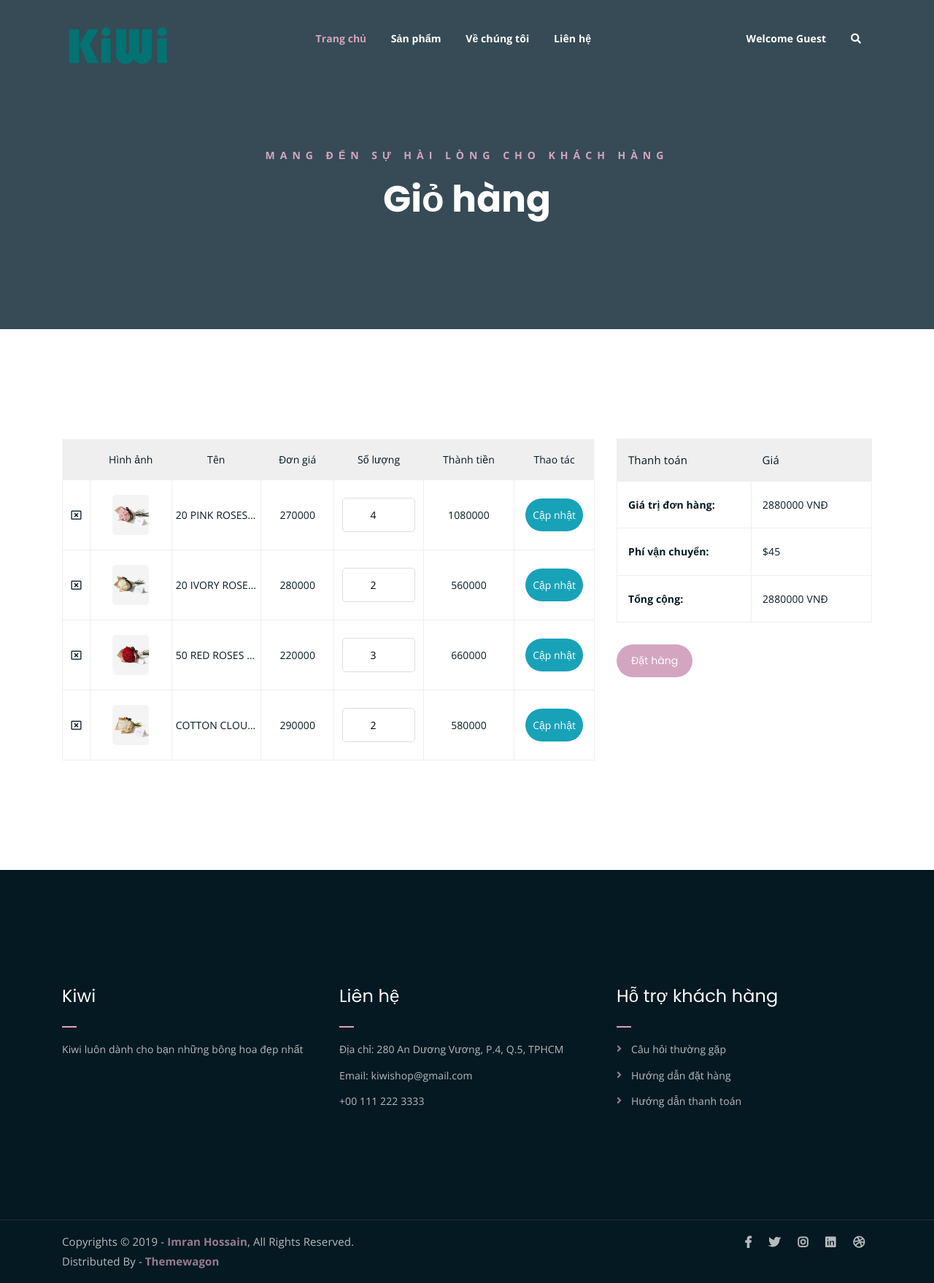
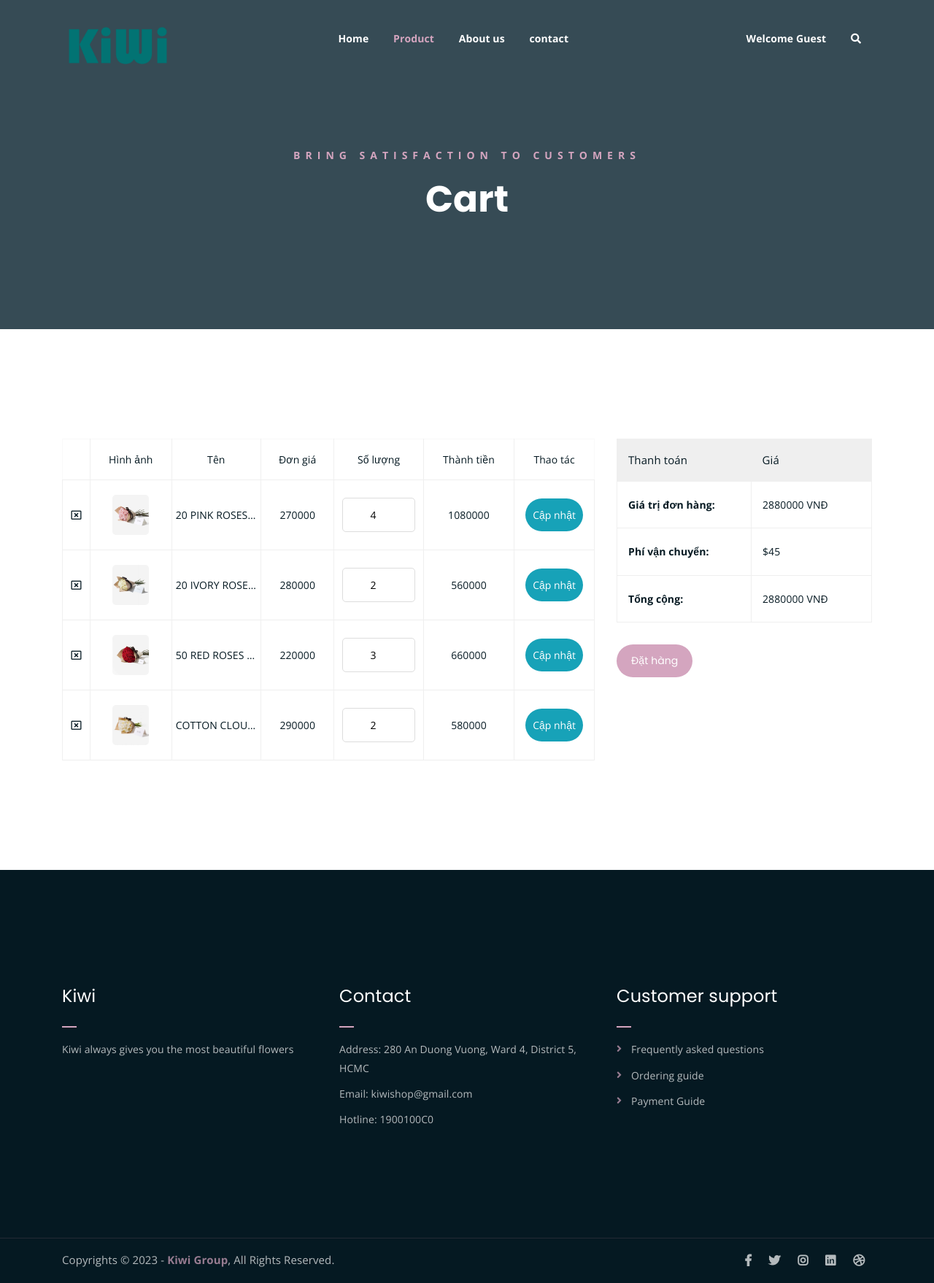
Before and after one commit to Sherlockian1212/kiwi-flowershop, a PHP site: page /cart.php in a window 1280 px wide. Shown: the whole page at 73% size. Run offline with PHP 8.4, Linux system fonts and the light colour scheme; data comes from the database, SQL or seed files in the repository.

Commit message:
update cart

```diff
--- a/cart.php
+++ b/cart.php
@@ -6,6 +6,7 @@ session_start();
 ?>
 <!DOCTYPE html>
 <html lang="en">
+
 <head>
 	<meta charset="UTF-8">
 	<meta http-equiv="X-UA-Compatible" content="IE=edge">
@@ -38,22 +39,25 @@ session_start();
 	<link rel="stylesheet" href="assets/css/responsive.css">
 
 	<style>
-		.btn-rounded{
+		.btn-rounded {
 			border: none;
 			border-radius: 5px;
 			padding: 10px;
 		}
+
 		td {
 			max-width: 100px;
 			overflow: hidden;
 			text-overflow: ellipsis;
 			white-space: nowrap;
 		}
-		.cart-table-wrap tbody tr td{
+
+		.cart-table-wrap tbody tr td {
 			padding: 20px 5px;
 		}
 	</style>
 </head>
+
 <body>
 
 	<!--PreLoader-->
@@ -81,25 +85,20 @@ session_start();
 						<!-- menu start -->
 						<nav class="main-menu">
 							<ul>
-								<li class="current-list-item"><a href="index.php">Trang chủ</a>
+								<li><a href="index.php">Home</a>
 								</li>
-								<li><a href="shop.php">Sản phẩm</a>
-									<ul class="sub-menu">
-										<li><a href="shop.php">Tất cả sản phẩm</a></li>
-										<li><a href="cart.html">Giỏ hàng</a></li>
-										<li><a href="user_area/checkout.php">Đặt hàng</a></li>
-									</ul>
+								<li class="current-list-item"><a href="shop.php">Product</a>
 								</li>
-								<li><a href="about.php">Về chúng tôi</a>
+								<li><a href="about.php">About us</a>
 								</li>
-								<li><a href="contact.php">Liên hệ</a></li>
+								<li><a href="contact.php">contact</a></li>
 								<li>
 									<div class="header-icons">
 										<?php
-										if(!isset($_SESSION['username'])){
+										if (!isset($_SESSION['username'])) {
 											echo "<a href='./user_area/user_login.php'>Welcome Guest</a>";
-										}else{
-											echo "<a href='./user_area/profile.php'>Welcome ".$_SESSION['username']."</a>";
+										} else {
+											echo "<a href='./user_area/profile.php'>Welcome " . $_SESSION['username'] . "</a>";
 										}
 										?>
 										<a class="mobile-hide search-bar-icon" href="#"><i class="fas
@@ -125,13 +124,13 @@ session_start();
 			<div class="row">
 				<div class="col-lg-12">
 					<span class="close-btn"><i class="fas fa-window-close"></i></span>
-					<form class="search-bar" action="search_product.php" method="get">
+					<div class="search-bar">
 						<div class="search-bar-tablecell">
-							<h3>Search For:</h3>
-							<input type="search" placeholder="Keywords" name="search_data">
-							<button name="search_data_product" value="Search" type="submit">Search<i class="fas fa-search"></i></button>
+							<h3>What do you want to search?</h3>
+							<input type="text" placeholder="Key">
+							<button type="submit">Search<i class="fas fa-search"></i></button>
 						</div>
-					</form>
+					</div>
 				</div>
 			</div>
 		</div>
@@ -145,8 +144,8 @@ session_start();
 			<div class="row">
 				<div class="col-lg-8 offset-lg-2 text-center">
 					<div class="breadcrumb-text">
-						<p>Mang đến sự hài lòng cho khách hàng</p>
-						<h1>Giỏ hàng</h1>
+						<p>Bring satisfaction to customers</p>
+						<h1>Cart</h1>
 					</div>
 				</div>
 			</div>
@@ -162,15 +161,7 @@ session_start();
 					<div class="cart-table-wrap">
 						<table class="cart-table">
 							<thead class="cart-table-head">
-								<tr class="table-head-row">
-									<th class="product-remove"></th>
-									<th class="product-image">Hình ảnh</th>
-									<th class="product-name">Tên</th>
-									<th class="product-price">Đơn giá</th>
-									<th class="product-quantity">Số lượng</th>
-									<th class="product-total">Thành tiền</th>
-									<th class="product-total">Thao tác</th>
-								</tr>
+
 							</thead>
 							<tbody>
 								<?php
@@ -235,6 +226,7 @@ session_start();
 		</div>
 	</div>
 	<!-- end cart -->
+
 	<!-- footer -->
 	<div class="footer-area">
 		<div class="container">
@@ -242,26 +234,26 @@ session_start();
 				<div class="col-lg-4 col-md-6">
 					<div class="footer-box about-widget">
 						<h2 class="widget-title">Kiwi</h2>
-						<p>Kiwi luôn dành cho bạn những bông hoa đẹp nhất</p>
+						<p>Kiwi always gives you the most beautiful flowers</p>
 					</div>
 				</div>
 				<div class="col-lg-4 col-md-6">
 					<div class="footer-box get-in-touch">
-						<h2 class="widget-title">Liên hệ</h2>
+						<h2 class="widget-title">Contact</h2>
 						<ul>
-							<li>Địa chỉ: 280 An Dương Vương, P.4, Q.5, TPHCM</li>
+							<li>Address: 280 An Duong Vuong, Ward 4, District 5, HCMC</li>
 							<li>Email: kiwishop@gmail.com</li>
-							<li>+00 111 222 3333</li>
+							<li>Hotline: 1900100C0</li>
 						</ul>
 					</div>
 				</div>
 				<div class="col-lg-4 col-md-6">
 					<div class="footer-box pages">
-						<h2 class="widget-title">Hỗ trợ khách hàng</h2>
+						<h2 class="widget-title">Customer support</h2>
 						<ul>
-							<li>Câu hỏi thường gặp</li>
-							<li>Hướng dẫn đặt hàng</li>
-							<li>Hướng dẫn thanh toán</li>
+							<li>Frequently asked questions</li>
+							<li>Ordering guide</li>
+							<li>Payment Guide</li>
 						</ul>
 					</div>
 				</div>
@@ -275,8 +267,8 @@ session_start();
 		<div class="container">
 			<div class="row">
 				<div class="col-lg-6 col-md-12">
-					<p>Copyrights &copy; 2019 - <a href="https://imransdesign.com/">Imran Hossain</a>,  All Rights Reserved.<br>
-						Distributed By - <a href="https://themewagon.com/">Themewagon</a>
+					<p>Copyrights &copy; 2023 - <a href="#">Kiwi Group</a>, All Rights
+						Reserved.<br>
 					</p>
 				</div>
 				<div class="col-lg-6 text-right col-md-12">
@@ -294,6 +286,7 @@ session_start();
 		</div>
 	</div>
 	<!-- end copyright -->
+
 
 	<!-- jquery -->
 	<script src="assets/js/jquery-1.11.3.min.js"></script>
@@ -317,4 +310,5 @@ session_start();
 	<script src="assets/js/main.js"></script>
 
 </body>
+
 </html>
--- a/function/common_functions.php
+++ b/function/common_functions.php
@@ -265,9 +265,21 @@ function getCartItemInfo()
     $result_count = mysqli_num_rows($result);
     if (!$result_count) {
         echo "
+
                 <img style='width: 100%; padding: 10px' src='https://th.bing.com/th/id/R.afa6a28d0ee0b5e7d55b7a5aecdfedec?rik=eOl3Z%2bU0XvmYlw&riu=http%3a%2f%2fiticsystem.com%2fimg%2fempty-cart.png&ehk=0omil1zRH7T3Pb5iTzvueamUQLSSb55vgY7dLFF8Bl8%3d&risl=&pid=ImgRaw&r=0'>
             ";
     } else {
+        echo "
+        <tr class='table-head-row'>
+			<th class='product-remove'></th>
+			<th class='product-image'>Hình ảnh</th>
+			<th class='product-name'>Tên</th>
+			<th class='product-price'>Đơn giá</th>
+			<th class='product-quantity'>Số lượng</th>
+			<th class='product-total'>Thành tiền</th>
+			<th class='product-total'>Thao tác</th>
+			</tr>
+        ";
         while ($row = mysqli_fetch_array($result)) {
             $product_id = $row['product_id'];
             $product_quantity = $row['quantity'];
```
Lines whose indentation alone changed are shown as unchanged.
